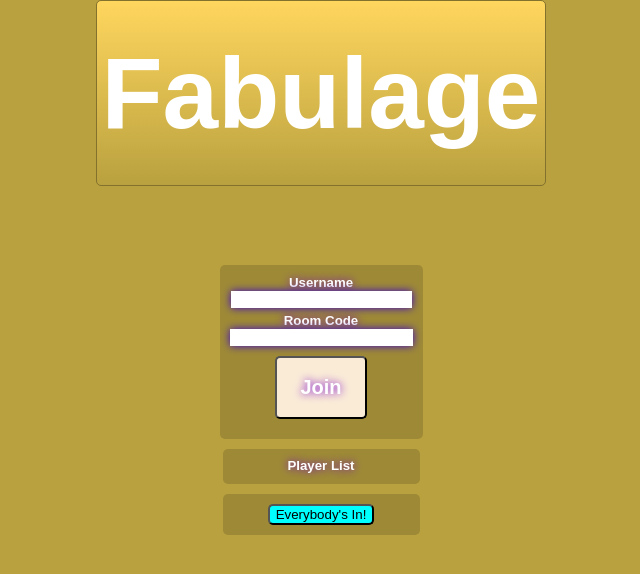
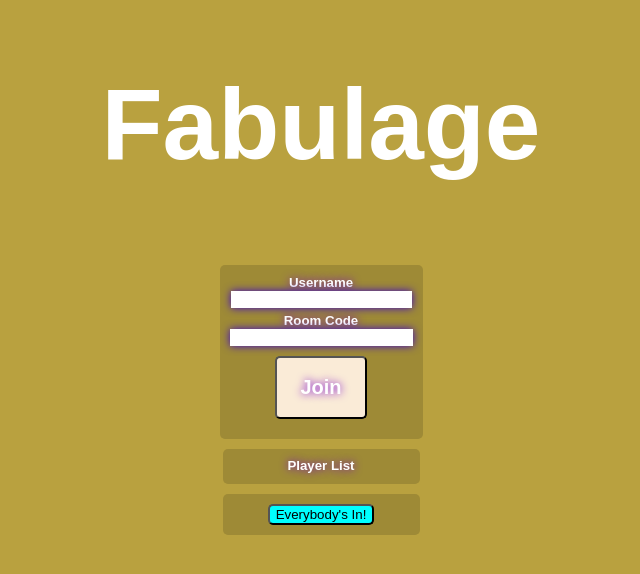
Before and after one commit to Stan-Stani/Fabulage, a website: page index.html in a window 1280 px wide. Shown: the whole page, without its empty margins (319-959 px from the left). Drawn offline with nearby package versions, Linux system fonts and the light colour scheme; no server answers; a web font is replaced by a local one.

Commit message:
Revert to older logo. Continue refactoring index.js.

```diff
--- a/index.html
+++ b/index.html
@@ -30,25 +30,6 @@
     h1 {
       font-family: papyrus, 'Walter Turncoat', arial, sans-serif;
       font-size: 100px;
-      line-height: 50px;
-    }
-
-    #outset-gradient-div {
-      /* May look better as block i.e. 100% pagewidth */
-      display: inline-block;
-      padding-left: 5px;
-      padding-right: 5px;
-      border: 1px  solid #83722d;
-      border-radius: 5px;
-
-     /* Permalink - use to edit and share this gradient: http://colorzilla.com/gradient-editor/#ffd65e+0,b9a13f+100 */
-      background: #ffd65e; /* Old browsers */
-      background: -moz-linear-gradient(top,  #ffd65e 0%, #b9a13f 100%); /* FF3.6-15 */
-      background: -webkit-linear-gradient(top,  #ffd65e 0%,#b9a13f 100%); /* Chrome10-25,Safari5.1-6 */
-      background: linear-gradient(to bottom,  #ffd65e 0%,#b9a13f 100%); /* W3C, IE10+, FF16+, Chrome26+, Opera12+, Safari7+ */
-      filter: progid:DXImageTransform.Microsoft.gradient( startColorstr='#ffd65e', endColorstr='#b9a13f',GradientType=0 ); /* IE6-9 */
-
-
     }
 
     /* for Google webfonts */
@@ -280,13 +261,7 @@
   </style>
 </head>
 <body>
-  <header>
-    <div id="outset-gradient-div">
-      <h1>
-        Fabulage
-      </h1>
-    </div>
-  </header>
+  <header><h1>Fabulage</h1></header>
   <!-- Set this div to appear above the fields.-->
   <div id="game-start-timer-display">
     <div id="game-start-timer-text-display">GAME STARTS IN</div>
```
Also changed, not shown: index.js (+7 -4 lines).
